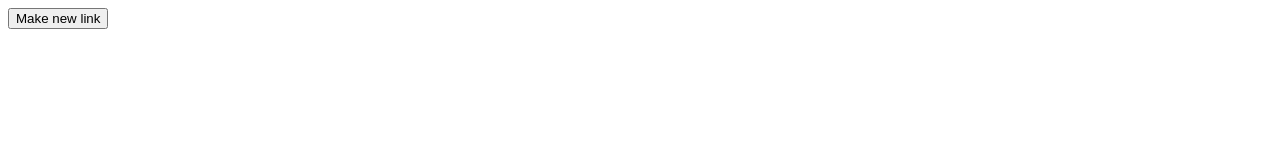
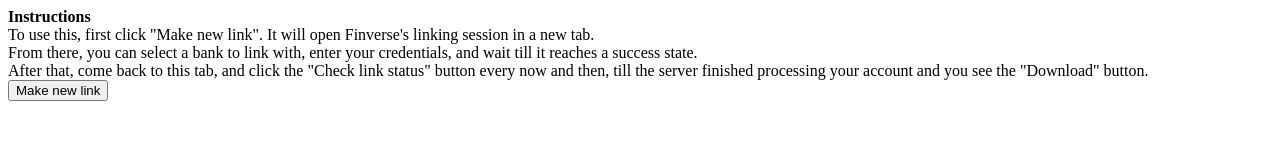
Before and after one commit to ckcr4lyf/statement-rip, a website: page public/index.html in a window 1280 px wide. Drawn offline with Linux system fonts and the light colour scheme.

Commit message:
Update index, statements

```diff
--- a/public/index.html
+++ b/public/index.html
@@ -8,6 +8,13 @@
     <script src="./main.js"></script>
 </head>
 <body>
+
+    <div id="insturctions">
+        <b>Instructions</b><br />
+        To use this, first click "Make new link". It will open Finverse's linking session in a new tab. <br />
+        From there, you can select a bank to link with, enter your credentials, and wait till it reaches a success state. <br />
+        After that, come back to this tab, and click the "Check link status" button every now and then, till the server finished processing your account and you see the "Download" button.
+    </div>
 
     <div id="newlink">
         <button onclick="getNewState()">Make new link</button>
--- a/src/finverse/finverse.ts
+++ b/src/finverse/finverse.ts
@@ -36,10 +36,8 @@
             response_mode: 'form_post',
             response_type: 'code',
             grant_type: 'client_credentials',
+            products_supported: ['STATEMENTS']
         }
-
-        // console.log(body);
-        // console.log(this.customerAccessToken);
 
         return got.post(`${this.baseUrl}/link/token`, {
             json: body,
```
